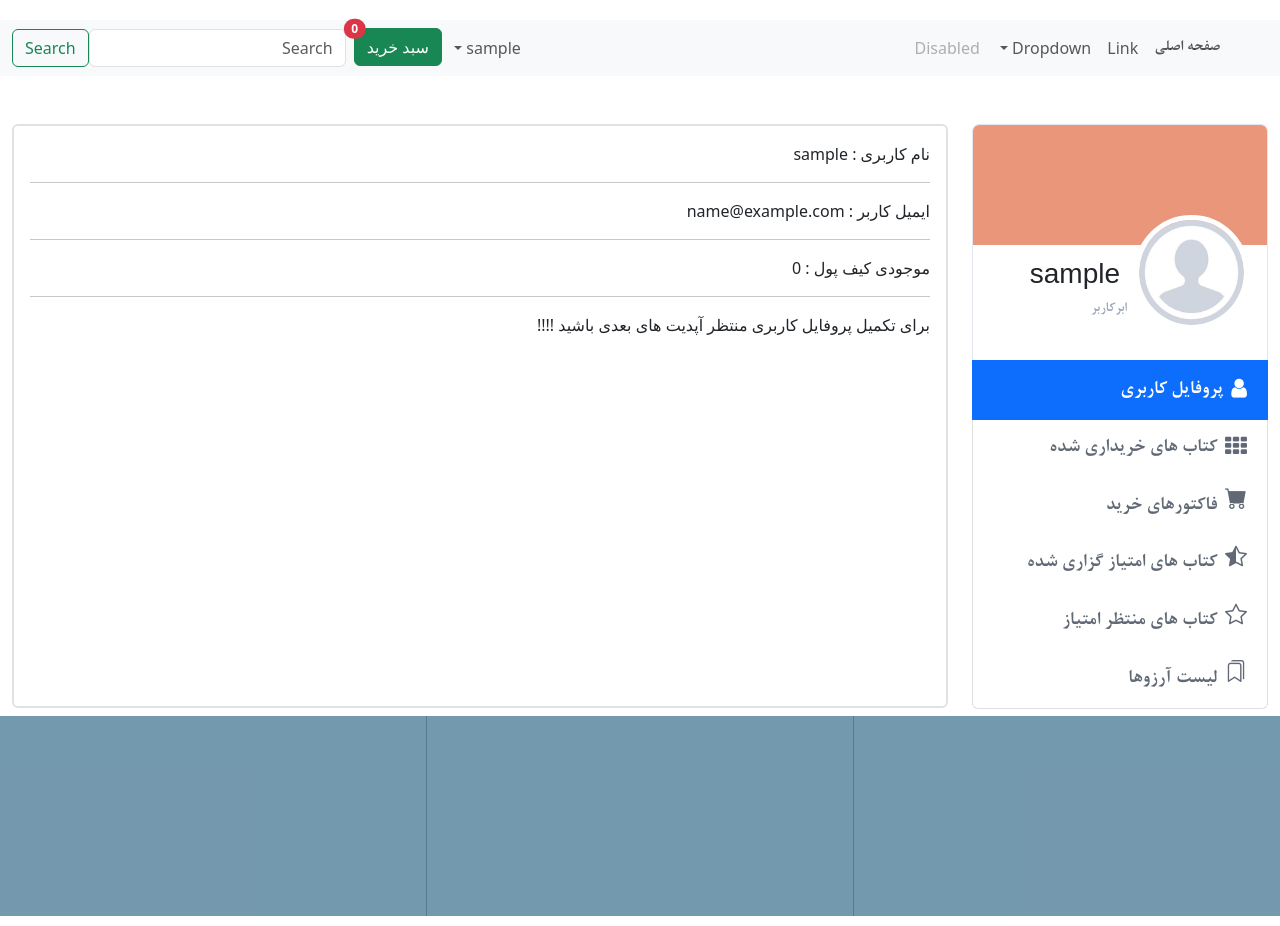
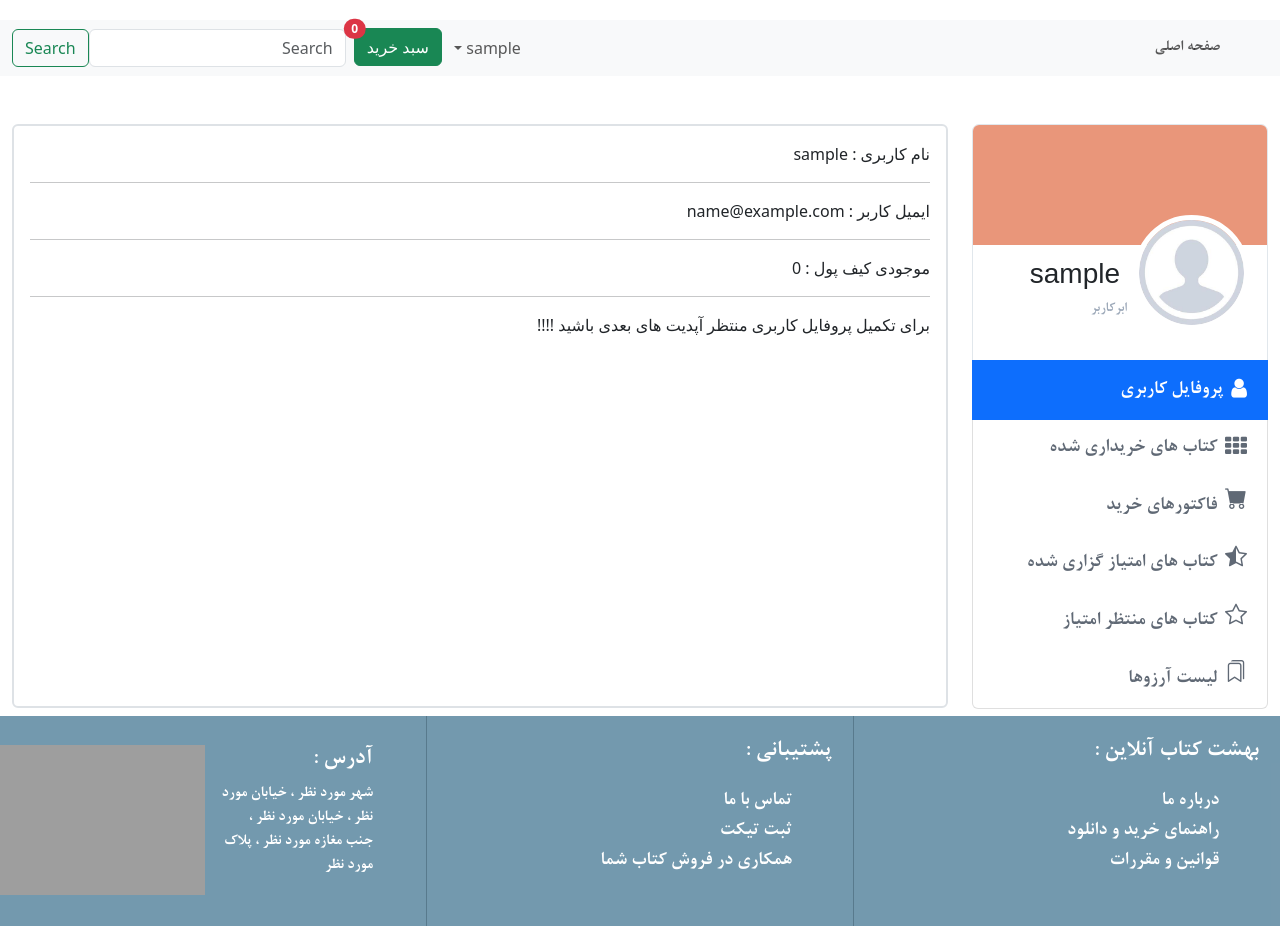
Before and after one commit to Pouria-Jamshidi/Book-Store, a Django app: page /accounts/profile/ in a window 1280 px wide. Run offline with Django 5.2, Linux system fonts and the light colour scheme; the visitor is signed in with stand-in values (Sample User, id 1); grey boxes are pictures that could not be loaded.

Commit message:
added the footer text (non of the working yet, just placeholders)

```diff
--- a/core/templates/core/layout.html
+++ b/core/templates/core/layout.html
@@ -43,25 +43,9 @@
                 <div class="collapse navbar-collapse" id="navbarSupportedContent">
                   <ul class="navbar-nav ms-auto mb-2 mb-lg-0">
                     <li class="nav-item">
-                      <a {% if request.resolver_match.url_name == 'home' %} class="nav-link active bnazaninBold" aria-current="page" {% else %} class="nav-link bnazaninBold" {% endif %} href="{% url 'home' %}">صفحه اصلی</a>
+                      <a {% if request.resolver_match.url_name == 'home' %} class="nav-link active bnazaninBold border-start" aria-current="page" {% else %} class="nav-link bnazaninBold" {% endif %} href="{% url 'home' %}">صفحه اصلی</a>
                     </li>
-                    <li class="nav-item">
-                      <a class="nav-link" href="#">Link</a>
-                    </li>
-                    <li class="nav-item dropdown">
-                      <a class="nav-link dropdown-toggle" href="#" id="navbarDropdown" role="button" data-bs-toggle="dropdown" aria-expanded="false">
-                        Dropdown
-                      </a>
-                      <ul class="dropdown-menu" aria-labelledby="navbarDropdown">
-                        <li><a class="dropdown-item" href="#">Action</a></li>
-                        <li><a class="dropdown-item" href="#">Another action</a></li>
-                        <li><hr class="dropdown-divider"></li>
-                        <li><a class="dropdown-item" href="#">Something else here</a></li>
-                      </ul>
-                    </li>
-                    <li class="nav-item">
-                      <a class="nav-link disabled" href="#" tabindex="-1" aria-disabled="true">Disabled</a>
-                    </li>
+
                   </ul>
                   <ul class="nav navbar-nav navbar-right">
                   {% if user.is_authenticated %}
@@ -138,18 +122,48 @@
     <!-- ======================== body/footer ======================== -->
     <footer>
         {% block footer %}
-            <div style="height: 200px; background-color: rgba(72,121,149,0.76); display: flex ">
-            <div style="flex:1;">
-                <div style="padding: 3%">
+            <div class="bnazaninBold" style="background-color: rgba(72,121,149,0.76);color: white; display: flex" dir="rtl">
+                <div style="flex:1;">
+                    <div style="padding: 5%">
+                        <h4>بهشت کتاب آنلاین :</h4>
+                        <ul style="list-style-type: none; margin-top: 1.25em">
+                            <li style="font-size: 1.25em">درباره ما</li>
+                            <li style="font-size: 1.25em">راهنمای خرید و دانلود</li>
+                            <li style="font-size: 1.25em">قوانین و مقررات</li>
+                        </ul>
+                    </div>
+                </div>
 
+                <div style="flex:1; border-left:thin solid rgba(27,52,64,0.3);border-right:thin solid rgba(27,52,64,0.3)">
+                    <div style="padding: 5%">
+                        <h4>پشتیبانی :</h4>
+                        <ul style="list-style-type: none; margin-top: 1.25em">
+                            <li style="font-size: 1.25em">تماس با ما</li>
+                            <li style="font-size: 1.25em">ثبت تیکت</li>
+                            <li style="font-size: 1.25em">همکاری در فروش کتاب شما</li>
+                        </ul>
+                    </div>
                 </div>
-            </div>
-            <div style="flex:1; border-left:thin solid rgba(27,52,64,0.3);border-right:thin solid rgba(27,52,64,0.3)">
 
-            </div>
-            <div style="flex:1;">
-
-            </div>
+                <div style="flex:1;">
+                    <div style="padding: 5%">
+                                                <div class="row gx-3 mt-2 d-flex justify-content-start ms-4 me-4">
+                            <div class="col-6 text-wrap">
+                                <h4>آدرس :</h4>
+                                <p>شهر مورد نظر ، خیابان مورد نظر ، خیابان مورد نظر ، جنب مغازه مورد نظر ، پلاک مورد نظر</p>
+                            </div>
+                            <div class="col-6">
+                                <iframe src="https://www.google.com/maps/embed?pb=!1m18!1m12!1m3!1d706.4445397025485!2d51.667606729721186!3d32.6212243341784!2m3!1f0!2f0!3f0!3m2!1i1024!2i768!4f13.1!3m3!1m2!1s0x3fbc4b0018553f51%3A0x6912ddeba87a26f7!2za2Fyb2NhbXB82KLZhdmI2LLYtNqv2KfZhyDYqNix2YbYp9mF2Ycg2YbZiNuM2LPbjCDaqdin2LHZiNqp2YXZvg!5e0!3m2!1sen!2sus!4v1771937787363!5m2!1sen!2sus"
+{#                                        width="600" #}
+{#                                        height="450" #}
+                                        style="border:0;"
+                                        allowfullscreen=""
+                                        loading="lazy"
+                                        referrerpolicy="no-referrer-when-downgrade"></iframe>
+                            </div>
+                        </div>
+                    </div>
+                </div>
             </div>
         {% endblock %}
     </footer>
```
